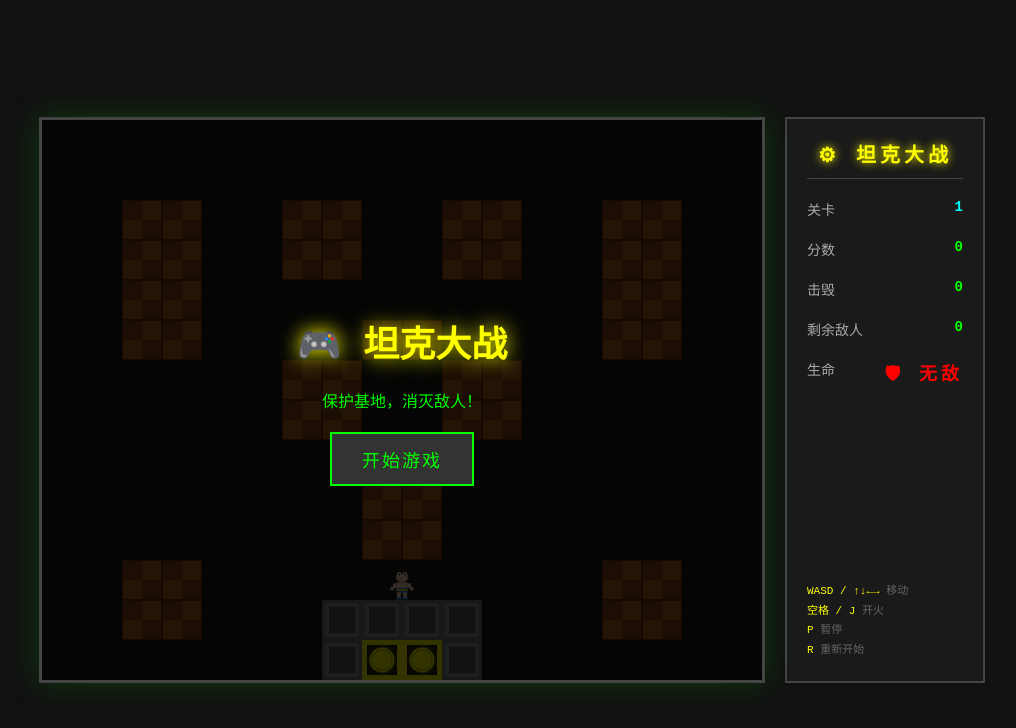
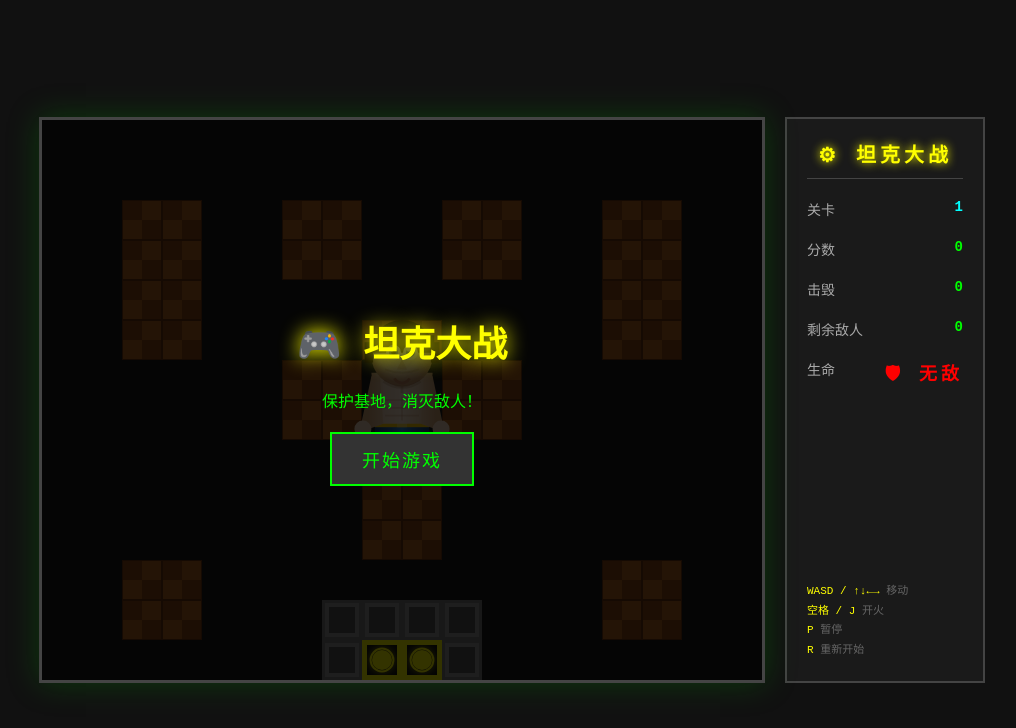
Before and after one commit to Wookin9/tank-battle, a plain HTML site: page index.html in a window 1280 px wide. Shown: the whole page, without its empty margins (128-1144 px from the left). Drawn offline with Linux system fonts and the light colour scheme.

Commit message:
💪 玩家3倍放大 + 3D成年男性泳裤角色 + 初始位置移到中央
- 玩家尺寸3倍放大（102px vs 34px）
- 3D成年男性角色：渐变肌肉线条、六块腹肌、胸肌、宽肩窄腰
- 3D头部：浓眉、蓝眼、下颌线、自信微笑
- 蓝色泳裤加金色腰带
- 初始位置移至地图中央

Co-Authored-By: Claude <noreply@anthropic.com>

```diff
--- a/index.html
+++ b/index.html
@@ -300,8 +300,8 @@ function Tank(x, y, dir, color, isPlayer) {
   this.color = color;
   this.speed = isPlayer ? TANK_SPEED : ENEMY_SPEED;
   this.isPlayer = !!isPlayer;
-  this.width = TILE - 6;
-  this.height = TILE - 6;
+  this.width = isPlayer ? (TILE - 6) * 3 : TILE - 6;
+  this.height = isPlayer ? (TILE - 6) * 3 : TILE - 6;
   this.fireCooldown = 0;
   this.active = true;
   this.stuckTimer = 0;
@@ -457,90 +457,228 @@ Tank.prototype = {
     var angles = [0, Math.PI / 2, Math.PI, -Math.PI / 2];
     ctx.rotate(angles[this.dir]);
 
-    var s = this.width / 30; // 缩放因子
+    var s = this.width / 30;
 
-    // === 身体/躯干 ===
-    ctx.fillStyle = '#fddcb5';
-    ctx.fillRect(-5 * s, 2 * s, 10 * s, 6 * s);
+    // === 阴影/高光辅助函数 ===
+    function skin3D(base, light, dark) {
+      var grad = ctx.createLinearGradient(-8 * s, 0, 8 * s, 0);
+      grad.addColorStop(0, dark);
+      grad.addColorStop(0.3, base);
+      grad.addColorStop(0.5, light);
+      grad.addColorStop(0.7, base);
+      grad.addColorStop(1, dark);
+      return grad;
+    }
 
-    // === 蓝色泳裤 ===
-    ctx.fillStyle = '#2288dd';
-    ctx.fillRect(-5 * s, 7 * s, 10 * s, 5 * s);
-    // 泳裤花纹
-    ctx.fillStyle = '#ffdd00';
-    ctx.fillRect(-5 * s, 8 * s, 10 * s, 1.5 * s);
+    // === 腿（粗壮，3D渐变） ===
+    var legGrad = ctx.createLinearGradient(-8 * s, 0, 8 * s, 0);
+    legGrad.addColorStop(0, '#c4956b');
+    legGrad.addColorStop(0.3, '#e8c9a8');
+    legGrad.addColorStop(0.5, '#fddcb5');
+    legGrad.addColorStop(0.7, '#e8c9a8');
+    legGrad.addColorStop(1, '#c4956b');
+    ctx.fillStyle = legGrad;
+    // 左腿
+    ctx.fillRect(-7 * s, 12 * s, 5 * s, 7 * s);
+    // 右腿
+    ctx.fillRect(2 * s, 12 * s, 5 * s, 7 * s);
 
-    // === 腿 ===
-    ctx.fillStyle = '#fddcb5';
-    ctx.fillRect(-4.5 * s, 11 * s, 3.5 * s, 5 * s);
-    ctx.fillRect(1 * s, 11 * s, 3.5 * s, 5 * s);
+    // === 脚（3D拖鞋，带阴影） ===
+    ctx.fillStyle = '#333';
+    ctx.fillRect(-7.5 * s, 18 * s, 6 * s, 2.5 * s);
+    ctx.fillRect(1.5 * s, 18 * s, 6 * s, 2.5 * s);
+    ctx.fillStyle = '#555';
+    ctx.fillRect(-7 * s, 17.5 * s, 5 * s, 1.5 * s);
+    ctx.fillRect(2 * s, 17.5 * s, 5 * s, 1.5 * s);
 
-    // === 脚/拖鞋 ===
-    ctx.fillStyle = '#44aaff';
-    ctx.fillRect(-5 * s, 15 * s, 4.5 * s, 2 * s);
-    ctx.fillRect(0.5 * s, 15 * s, 4.5 * s, 2 * s);
+    // === 泳裤（3D效果） ===
+    var trunkGrad = ctx.createLinearGradient(-8 * s, 0, 8 * s, 0);
+    trunkGrad.addColorStop(0, '#0d3b6e');
+    trunkGrad.addColorStop(0.3, '#1a5faa');
+    trunkGrad.addColorStop(0.5, '#2288dd');
+    trunkGrad.addColorStop(0.7, '#1a5faa');
+    trunkGrad.addColorStop(1, '#0d3b6e');
+    ctx.fillStyle = trunkGrad;
+    ctx.fillRect(-8 * s, 7 * s, 16 * s, 6 * s);
 
-    // === 头 ===
-    ctx.fillStyle = '#fddcb5';
+    // 泳裤腰带
+    ctx.fillStyle = '#ffcc00';
+    ctx.fillRect(-8 * s, 6.5 * s, 16 * s, 1.5 * s);
+    // 腰带扣
+    ctx.fillStyle = '#ffdd44';
+    ctx.fillRect(-1.5 * s, 6 * s, 3 * s, 2 * s);
+
+    // === 躯干（宽肩窄腰，3D渐变） ===
+    var torsoGrad = ctx.createLinearGradient(-9 * s, 0, 9 * s, 0);
+    torsoGrad.addColorStop(0, '#d4a574');
+    torsoGrad.addColorStop(0.2, '#f0d4b8');
+    torsoGrad.addColorStop(0.5, '#fde8d0');
+    torsoGrad.addColorStop(0.8, '#e8c9a8');
+    torsoGrad.addColorStop(1, '#d4a574');
+    ctx.fillStyle = torsoGrad;
+
+    // 倒三角躯干（宽肩窄腰）
     ctx.beginPath();
-    ctx.arc(0, -4 * s, 6 * s, 0, Math.PI * 2);
+    ctx.moveTo(-9 * s, -8 * s);
+    ctx.lineTo(9 * s, -8 * s);
+    ctx.lineTo(8 * s, 7 * s);
+    ctx.lineTo(-8 * s, 7 * s);
+    ctx.closePath();
     ctx.fill();
 
-    // === 头发 ===
-    ctx.fillStyle = '#2a1a0a';
+    // === 胸肌线条 ===
+    ctx.strokeStyle = 'rgba(180,120,80,0.3)';
+    ctx.lineWidth = 0.8 * s;
     ctx.beginPath();
-    ctx.arc(0, -5 * s, 6.5 * s, Math.PI, 2 * Math.PI);
+    ctx.moveTo(-4 * s, -6 * s);
+    ctx.quadraticCurveTo(0, -2 * s, 4 * s, -6 * s);
+    ctx.stroke();
+    // 胸肌中缝
+    ctx.beginPath();
+    ctx.moveTo(0, -7 * s);
+    ctx.lineTo(0, -2 * s);
+    ctx.stroke();
+
+    // === 腹肌（六块） ===
+    ctx.strokeStyle = 'rgba(180,120,80,0.25)';
+    ctx.lineWidth = 0.5 * s;
+    // 腹肌中线
+    ctx.beginPath();
+    ctx.moveTo(0, -1 * s);
+    ctx.lineTo(0, 6 * s);
+    ctx.stroke();
+    // 横向分割线
+    for (var row = 0; row < 3; row++) {
+      ctx.beginPath();
+      ctx.moveTo(-5 * s, row * 2.3 * s);
+      ctx.lineTo(5 * s, row * 2.3 * s);
+      ctx.stroke();
+    }
+
+    // === 手臂（粗壮，3D渐变） ===
+    var armGrad = ctx.createLinearGradient(-10 * s, 0, 10 * s, 0);
+    armGrad.addColorStop(0, '#d4a574');
+    armGrad.addColorStop(0.5, '#fde8d0');
+    armGrad.addColorStop(1, '#d4a574');
+    ctx.fillStyle = armGrad;
+
+    // 左臂
+    ctx.beginPath();
+    ctx.moveTo(-9 * s, -7 * s);
+    ctx.lineTo(-6.5 * s, -7 * s);
+    ctx.lineTo(-5.5 * s, 7 * s);
+    ctx.lineTo(-11 * s, 9 * s);
+    ctx.lineTo(-12 * s, 7 * s);
+    ctx.closePath();
     ctx.fill();
-    // 刘海
-    ctx.fillRect(-5 * s, -9 * s, 10 * s, 3 * s);
-    // 两侧头发
-    ctx.fillRect(-8 * s, -7 * s, 3 * s, 5 * s);
-    ctx.fillRect(5 * s, -7 * s, 3 * s, 5 * s);
+
+    // 右臂
+    ctx.beginPath();
+    ctx.moveTo(6.5 * s, -7 * s);
+    ctx.lineTo(9 * s, -7 * s);
+    ctx.lineTo(12 * s, 7 * s);
+    ctx.lineTo(11 * s, 9 * s);
+    ctx.lineTo(5.5 * s, 7 * s);
+    ctx.closePath();
+    ctx.fill();
+
+    // === 拳头 ===
+    ctx.fillStyle = '#f0d4b8';
+    ctx.beginPath();
+    ctx.arc(-11.5 * s, 8.5 * s, 2.5 * s, 0, Math.PI * 2);
+    ctx.arc(11.5 * s, 8.5 * s, 2.5 * s, 0, Math.PI * 2);
+    ctx.fill();
+
+    // === 头（较大，3D渐变） ===
+    var headGrad = ctx.createRadialGradient(-2 * s, -15 * s, 2 * s, 0, -14 * s, 9 * s);
+    headGrad.addColorStop(0, '#fde8d0');
+    headGrad.addColorStop(0.6, '#f0d4b8');
+    headGrad.addColorStop(1, '#c4956b');
+    ctx.fillStyle = headGrad;
+    ctx.beginPath();
+    ctx.arc(0, -13 * s, 9 * s, 0, Math.PI * 2);
+    ctx.fill();
+
+    // === 头发（短发，3D） ===
+    ctx.fillStyle = '#1a0a00';
+    ctx.beginPath();
+    ctx.arc(0, -14 * s, 9.5 * s, Math.PI, 2 * Math.PI);
+    ctx.fill();
+    ctx.fillRect(-9.5 * s, -19 * s, 19 * s, 5 * s);
+    // 两侧短发
+    ctx.fillRect(-11 * s, -17 * s, 2.5 * s, 6 * s);
+    ctx.fillRect(8.5 * s, -17 * s, 2.5 * s, 6 * s);
+    // 发际线
+    ctx.fillStyle = '#2a1500';
+    ctx.fillRect(-6 * s, -18 * s, 12 * s, 2 * s);
+
+    // === 眉毛（浓眉） ===
+    ctx.strokeStyle = '#3a1a00';
+    ctx.lineWidth = 1.2 * s;
+    ctx.beginPath();
+    ctx.moveTo(-6 * s, -17 * s);
+    ctx.lineTo(-2 * s, -16.5 * s);
+    ctx.stroke();
+    ctx.beginPath();
+    ctx.moveTo(2 * s, -16.5 * s);
+    ctx.lineTo(6 * s, -17 * s);
+    ctx.stroke();
 
     // === 眼睛 ===
     ctx.fillStyle = '#fff';
     ctx.beginPath();
-    ctx.arc(-2.5 * s, -5 * s, 2 * s, 0, Math.PI * 2);
-    ctx.arc(2.5 * s, -5 * s, 2 * s, 0, Math.PI * 2);
+    ctx.arc(-2.5 * s, -14 * s, 2.2 * s, 0, Math.PI * 2);
+    ctx.arc(2.5 * s, -14 * s, 2.2 * s, 0, Math.PI * 2);
     ctx.fill();
-    ctx.fillStyle = '#1a1a1a';
+    // 虹膜
+    ctx.fillStyle = '#3366aa';
     ctx.beginPath();
-    ctx.arc(-2.5 * s, -5 * s, 1 * s, 0, Math.PI * 2);
-    ctx.arc(2.5 * s, -5 * s, 1 * s, 0, Math.PI * 2);
+    ctx.arc(-2.5 * s, -14 * s, 1.3 * s, 0, Math.PI * 2);
+    ctx.arc(2.5 * s, -14 * s, 1.3 * s, 0, Math.PI * 2);
+    ctx.fill();
+    // 瞳孔
+    ctx.fillStyle = '#000';
+    ctx.beginPath();
+    ctx.arc(-2.5 * s, -14 * s, 0.7 * s, 0, Math.PI * 2);
+    ctx.arc(2.5 * s, -14 * s, 0.7 * s, 0, Math.PI * 2);
     ctx.fill();
     // 高光
     ctx.fillStyle = '#fff';
     ctx.beginPath();
-    ctx.arc(-3 * s, -5.5 * s, 0.5 * s, 0, Math.PI * 2);
-    ctx.arc(2 * s, -5.5 * s, 0.5 * s, 0, Math.PI * 2);
+    ctx.arc(-3 * s, -14.8 * s, 0.6 * s, 0, Math.PI * 2);
+    ctx.arc(2 * s, -14.8 * s, 0.6 * s, 0, Math.PI * 2);
     ctx.fill();
 
-    // === 微笑 ===
-    ctx.strokeStyle = '#d4956b';
+    // === 鼻子 ===
+    ctx.fillStyle = '#e0c0a0';
+    ctx.beginPath();
+    ctx.moveTo(0, -12 * s);
+    ctx.lineTo(-1.5 * s, -9 * s);
+    ctx.lineTo(1.5 * s, -9 * s);
+    ctx.closePath();
+    ctx.fill();
+
+    // === 嘴巴（自信微笑） ===
+    ctx.strokeStyle = '#c08060';
     ctx.lineWidth = 0.8 * s;
     ctx.beginPath();
-    ctx.arc(0, -2 * s, 2 * s, 0.1 * Math.PI, 0.9 * Math.PI);
+    ctx.arc(0, -7.5 * s, 2.5 * s, 0.15 * Math.PI, 0.85 * Math.PI);
     ctx.stroke();
 
-    // === 腮红 ===
-    ctx.fillStyle = 'rgba(255,150,150,0.4)';
+    // === 下颌线（3D轮廓） ===
+    ctx.strokeStyle = 'rgba(160,120,80,0.3)';
+    ctx.lineWidth = 1 * s;
     ctx.beginPath();
-    ctx.ellipse(-5 * s, -3 * s, 1.5 * s, 1 * s, 0, 0, Math.PI * 2);
-    ctx.ellipse(5 * s, -3 * s, 1.5 * s, 1 * s, 0, 0, Math.PI * 2);
-    ctx.fill();
+    ctx.arc(0, -13 * s, 9.2 * s, 0.3 * Math.PI, 0.7 * Math.PI);
+    ctx.stroke();
 
-    // === 手臂 ===
-    ctx.fillStyle = '#fddcb5';
-    // 左臂
-    ctx.fillRect(-8 * s, 3 * s, 3 * s, 4 * s);
-    // 右臂
-    ctx.fillRect(5 * s, 3 * s, 3 * s, 4 * s);
-    // 手
-    ctx.fillStyle = '#fddcb5';
+    // === 锁骨 ===
+    ctx.strokeStyle = 'rgba(160,120,80,0.25)';
+    ctx.lineWidth = 0.6 * s;
     ctx.beginPath();
-    ctx.arc(-8.5 * s, 7.5 * s, 1.8 * s, 0, Math.PI * 2);
-    ctx.arc(8.5 * s, 7.5 * s, 1.8 * s, 0, Math.PI * 2);
-    ctx.fill();
+    ctx.moveTo(-5 * s, -9 * s);
+    ctx.quadraticCurveTo(0, -7 * s, 5 * s, -9 * s);
+    ctx.stroke();
   },
 
   drawTank: function(ctx) {
@@ -720,7 +858,7 @@ function playerHit() {
 
   // 重置位置
   player.x = canvas.width / 2;
-  player.y = canvas.height - TILE * 2.5;
+  player.y = canvas.height / 2;
   player.dir = DIR.UP;
 
   updateUI();
@@ -820,7 +958,7 @@ function nextLevel() {
   initMap();
 
   player.x = canvas.width / 2;
-  player.y = canvas.height - TILE * 2.5;
+  player.y = canvas.height / 2;
   player.dir = DIR.UP;
   playerInvincible = 60;
 
@@ -1064,7 +1202,7 @@ function restartGame() {
   spawnCooldown = 0;
 
   initMap();
-  player = new Tank(canvas.width / 2, canvas.height - TILE * 2.5, DIR.UP, '#4a4', true);
+  player = new Tank(canvas.width / 2, canvas.height / 2, DIR.UP, '#4a4', true);
 
   document.getElementById('overlay').classList.add('hidden');
   updateUI();
@@ -1072,7 +1210,7 @@ function restartGame() {
 
 // --- 启动 ---
 initMap();
-player = new Tank(canvas.width / 2, canvas.height - TILE * 2.5, DIR.UP, '#4a4', true);
+player = new Tank(canvas.width / 2, canvas.height / 2, DIR.UP, '#4a4', true);
 updateUI();
 animFrameId = requestAnimationFrame(gameLoop);
 
```
